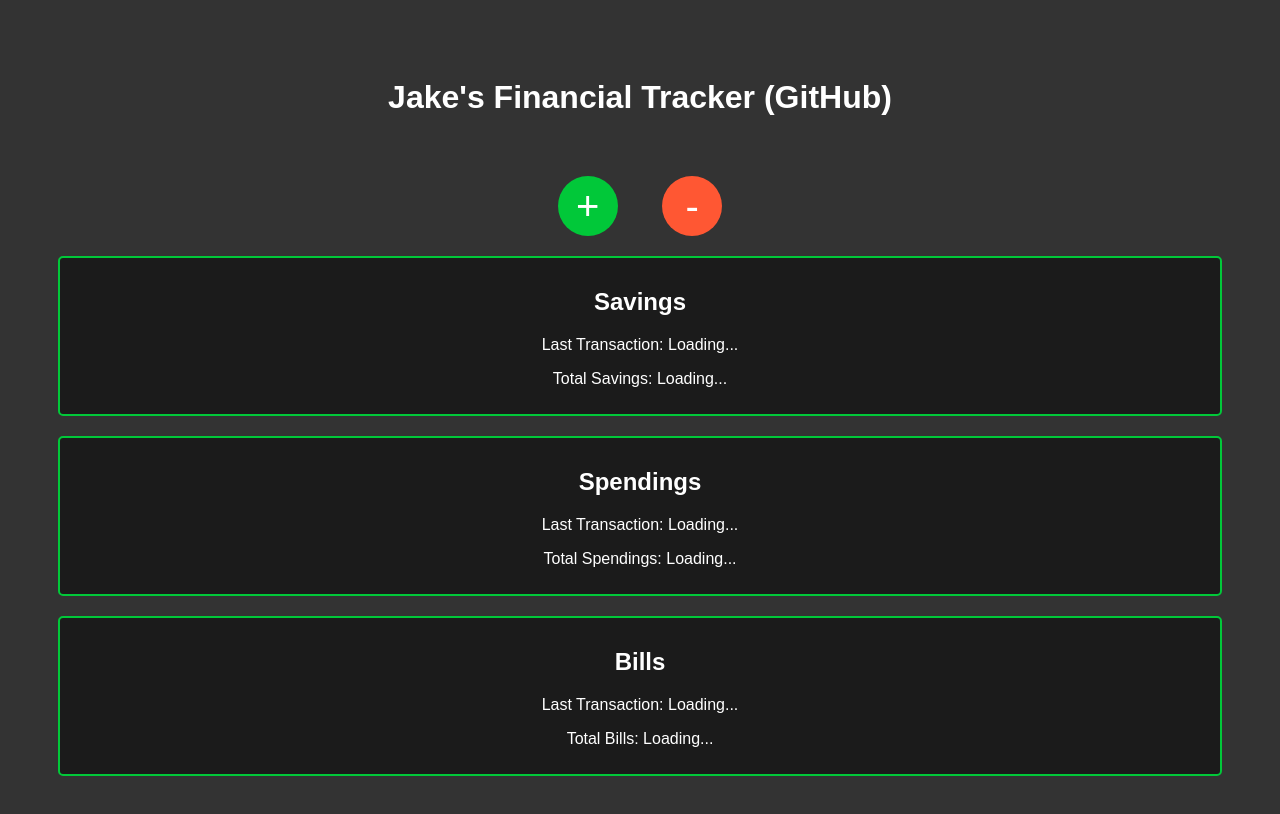
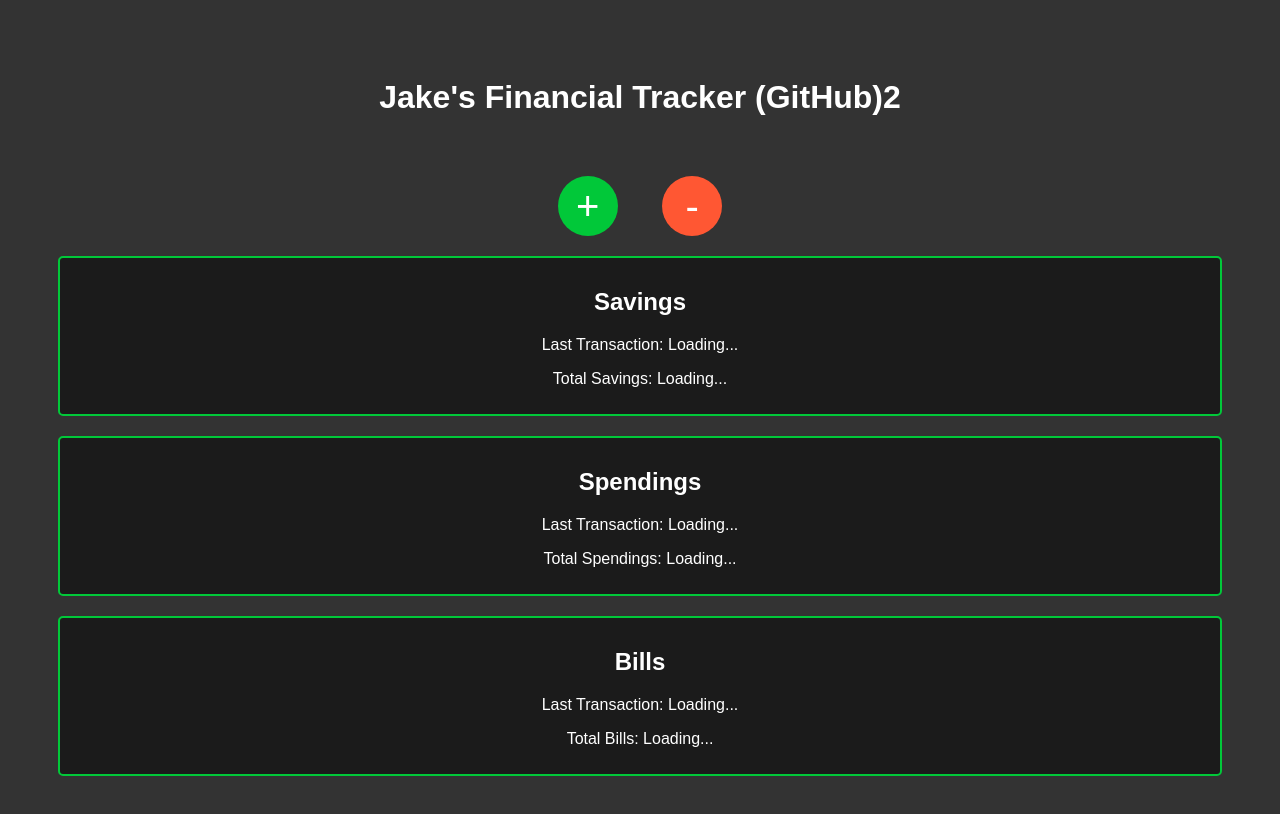
Before and after one commit to Hermes112020/EzBudget, a plain HTML site: page jake.html in a window 1280 px wide. Drawn offline with Linux system fonts and the light colour scheme; no server answers; files whose address does not match are found by name.

Commit message:
Update jake.html

```diff
--- a/jake.html
+++ b/jake.html
@@ -7,7 +7,7 @@
     <link rel="stylesheet" href="styles.css">
 </head>
 <body>
-    <h1>Jake's Financial Tracker (GitHub)</h1>
+    <h1>Jake's Financial Tracker (GitHub)2</h1>
 
     <!-- Plus Sign for Income Popup -->
     <div class="icon" id="plusSign">+</div>
```
